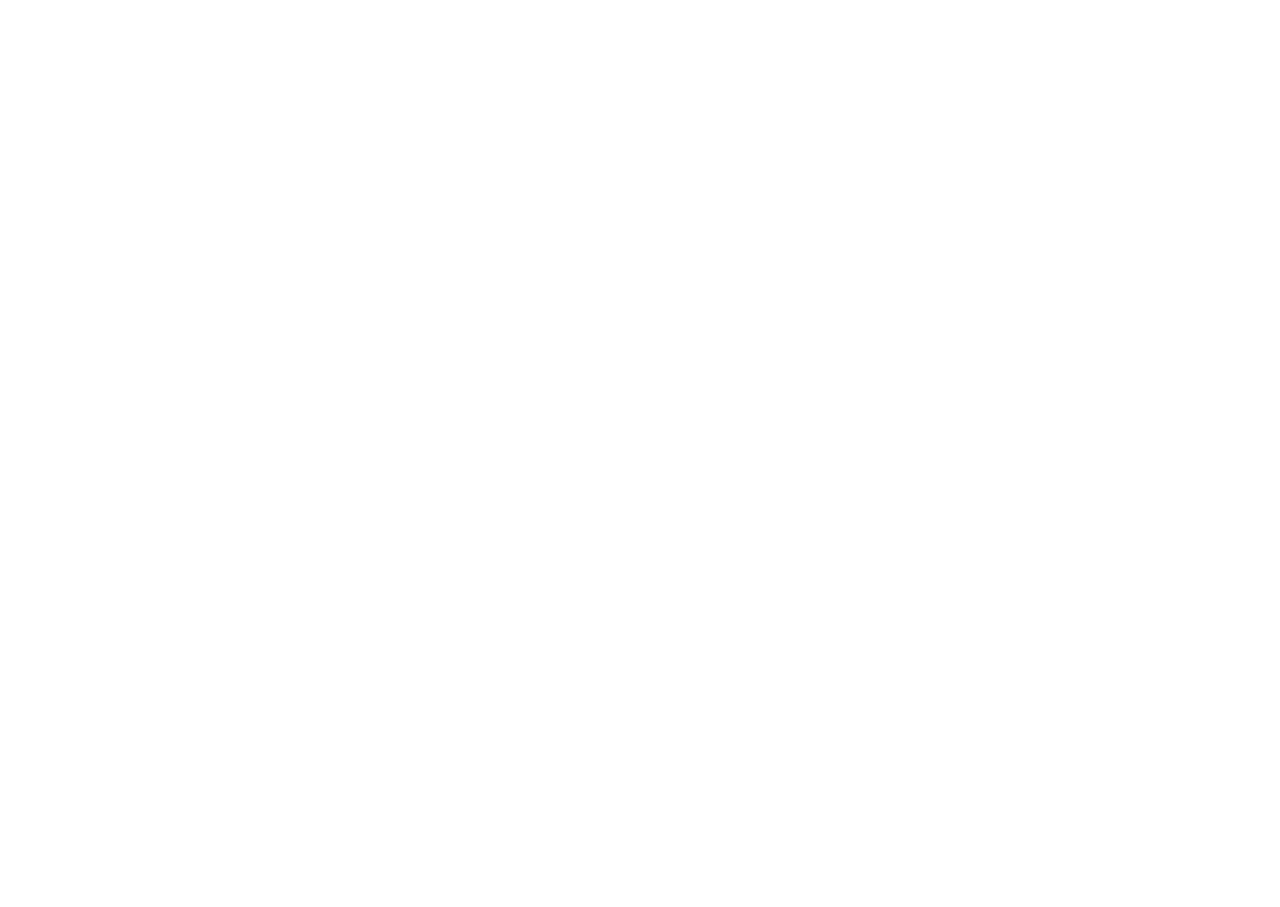
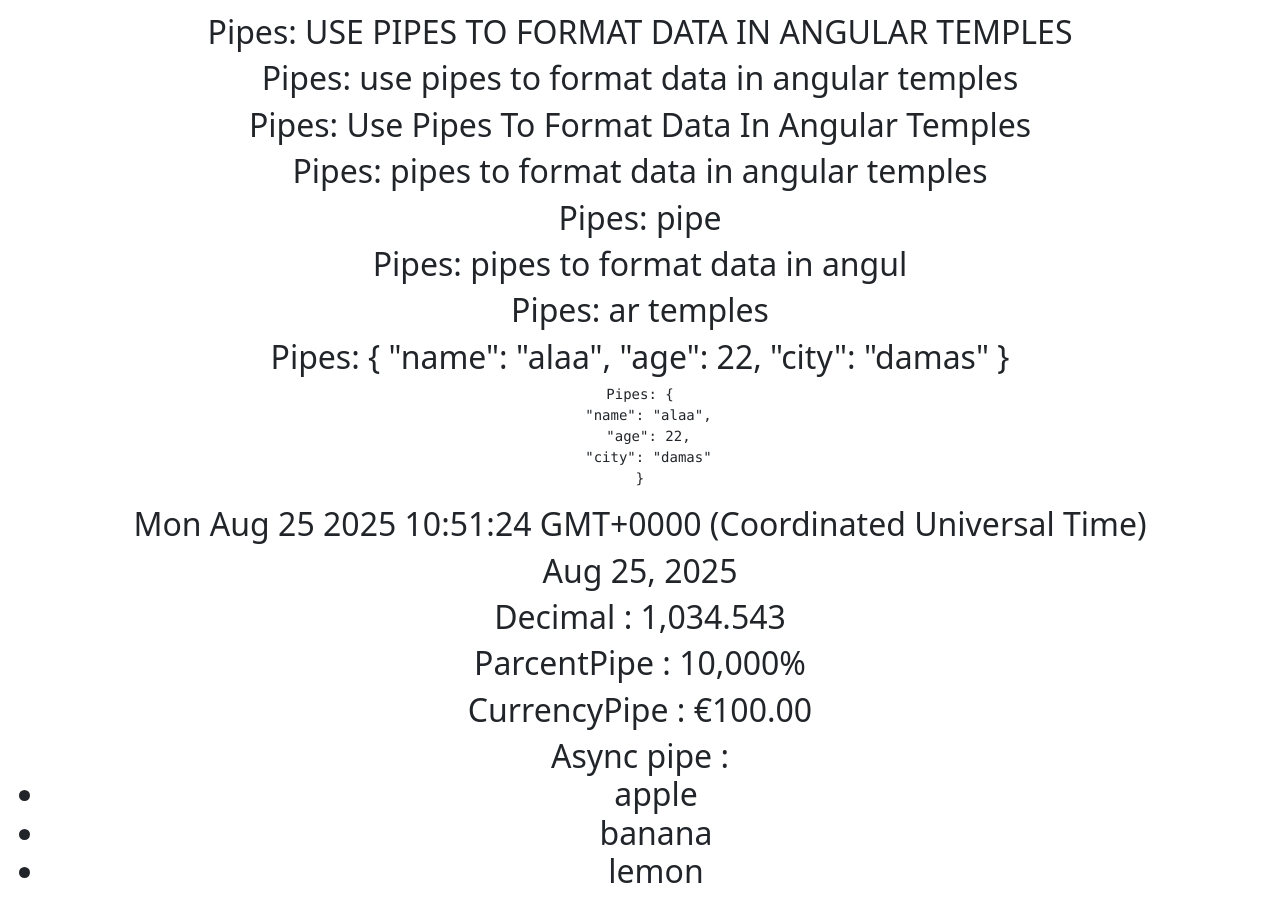
Before and after one commit to AlaaZreekie/UserManagmentSystemWebApp, an Angular app: page /build-in-pipes in a window 1280 px wide. Shown: the part 175-1082 px from the top of the page. Before the commit the page ends 800 px from the top, so only its background shows below. Built offline with nearby package versions, Linux system fonts and the light colour scheme.

Commit message:
KnowBuildInPipes

```diff
--- a/src/app/build-in-pipes/build-in-pipes.component.html
+++ b/src/app/build-in-pipes/build-in-pipes.component.html
@@ -1 +1,30 @@
-<p>build-in-pipes works!</p>
+<div class="m-3 text-center">
+  <h1 class="text-primary m-3">String types pipes</h1>
+  <h2>Pipes: {{angularPipes | uppercase}}</h2>
+  <h2>Pipes: {{angularPipes | lowercase}}</h2>
+  <h2>Pipes: {{angularPipes | titlecase}}</h2>
+  <h2>Pipes: {{angularPipes | slice: 4}}</h2>
+  <h2>Pipes: {{angularPipes | slice: 4 : 8}}</h2>
+  <h2>Pipes: {{angularPipes | slice: 4: -10}}</h2>
+  <h2>Pipes: {{angularPipes | slice:-10}}</h2>
+  <h2>Pipes: {{personData | json}}</h2>
+  <pre>Pipes: {{personData | json}}</pre>
+  <!-- number pipes -->
+  <h2>{{currentDate }}</h2>
+  <h2>{{currentDate | date}}</h2>
+  <!--'short' 'shortDate' 'shortTime' 'mediumTime' 'mediumDate' 'medium'-->
+  <!-- we can create custom pipe -->
+
+  <h2>Decimal : {{1034.543424 | number:'2.2'}}</h2>
+  <h2>ParcentPipe : {{100 | percent}}</h2>
+  <h2>CurrencyPipe : {{100 | currency : 'EUR'}}</h2>
+  <!-- 'non' 'EUR' 'INR' -->
+  <!-- we can use multi pipes and create pipes -->
+   <h2>Async pipe :
+      <ul>
+        @for(item of items | async; track item) {
+          <li>{{item}}</li>
+        }
+      </ul>
+   </h2>
+</div>
--- a/src/app/build-in-pipes/build-in-pipes.component.ts
+++ b/src/app/build-in-pipes/build-in-pipes.component.ts
@@ -1,11 +1,20 @@
+import { CommonModule } from '@angular/common';
 import { Component } from '@angular/core';
+import { of } from 'rxjs';
 
 @Component({
   selector: 'app-build-in-pipes',
-  imports: [],
+  imports: [CommonModule],
   templateUrl: './build-in-pipes.component.html',
   styleUrl: './build-in-pipes.component.scss'
 })
 export class BuildInPipesComponent {
-
+  personData = {
+    name : "alaa",
+    age : 22,
+    city: "damas",
+  }
+  items  = of(['apple', 'banana', 'lemon']);
+  currentDate : Date = new Date();
+  angularPipes : string = "use pipes to format data in angular temples";
 }
```
